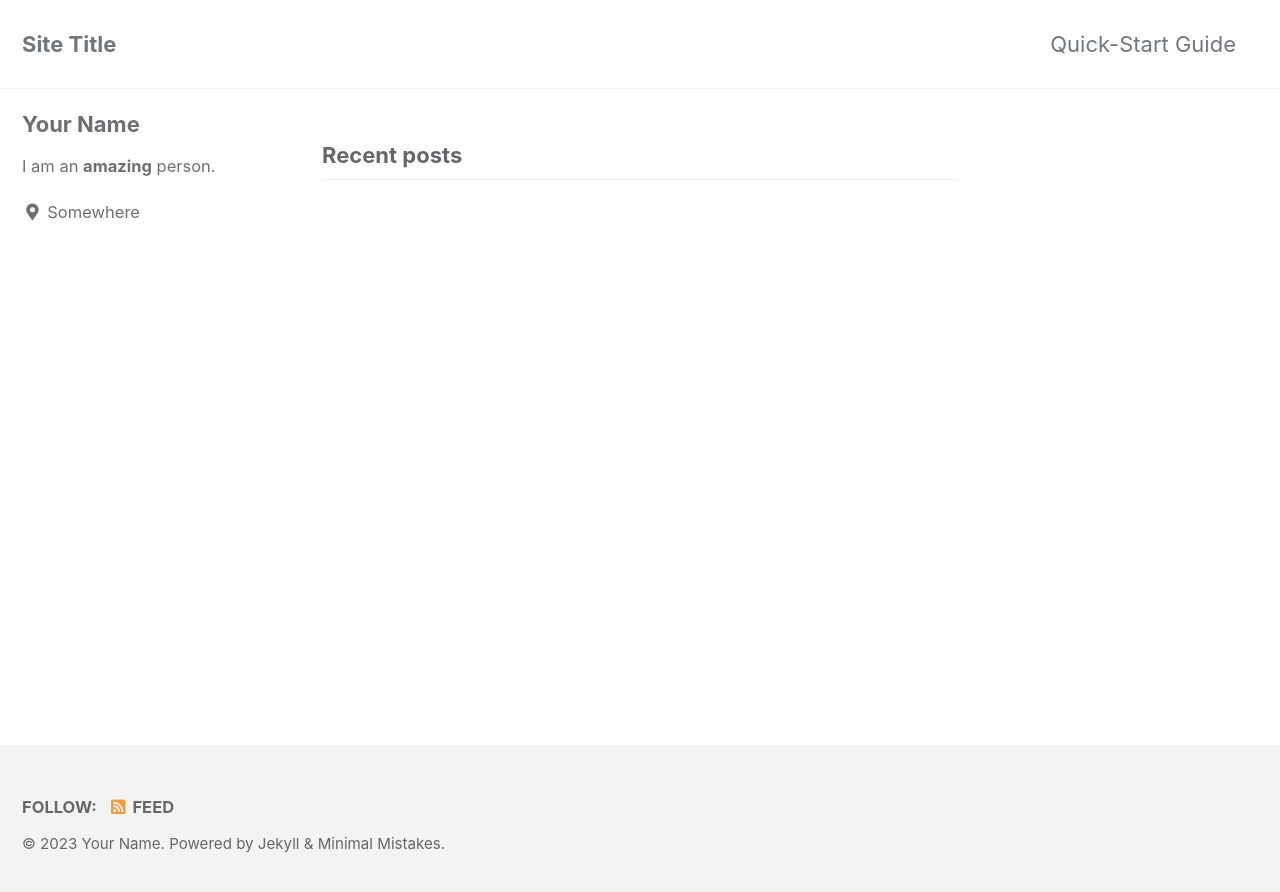
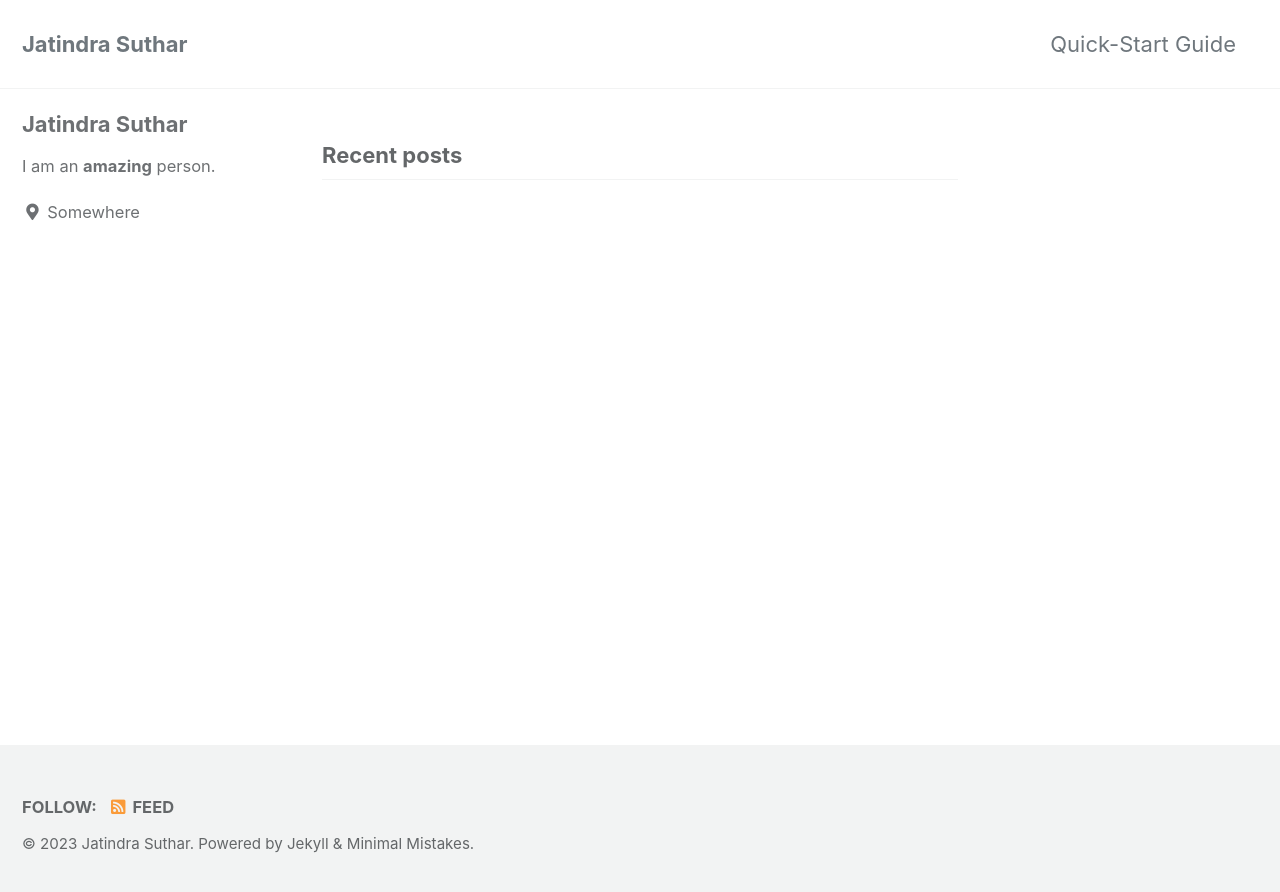
Before and after one commit to jatindra-suthar/jatindra-suthar.github.io, a Jekyll site: the page built from index.html, in a window 1280 px wide. Shown: the top 892 px of the page. Built offline with Jekyll 4.4.1, drawn with Linux system fonts in a browser that asks for light colours; cached includes are drawn as plain includes; the list of posts is cut into pages by our own code.

Commit message:
Update _config.yml

```diff
--- a/_config.yml
+++ b/_config.yml
@@ -16,14 +16,14 @@ minimal_mistakes_skin    : "default" # "air", "aqua", "contrast", "dark", "dirt"
 
 # Site Settings
 locale                   : "en-US"
-title                    : "Site Title"
+title                    : "Jatindra Suthar"
 title_separator          : "-"
 subtitle                 : # site tagline that appears below site title in masthead
-name                     : "Your Name"
+name                     : "Jatindra Suthar"
 description              : "An amazing website."
-url                      : # the base hostname & protocol for your site e.g. "https://mmistakes.github.io"
-baseurl                  : # the subpath of your site, e.g. "/blog"
-repository               : # GitHub username/repo-name e.g. "mmistakes/minimal-mistakes"
+url                      : "https://jatindra-suthar.github.io"
+baseurl                  : "/blog"
+repository               : "jatindra-suthar/jatindra-suthar.github.io"
 teaser                   : # path of fallback teaser image, e.g. "/assets/images/500x300.png"
 logo                     : # path of logo image to display in the masthead, e.g. "/assets/images/88x88.png"
 masthead_title           : # overrides the website title displayed in the masthead, use " " for no title
@@ -104,7 +104,7 @@ analytics:
 
 # Site Author
 author:
-  name             : "Your Name"
+  name             : "Jatindra Suthar"
   avatar           : # path of avatar image, e.g. "/assets/images/bio-photo.jpg"
   bio              : "I am an **amazing** person."
   location         : "Somewhere"
```
